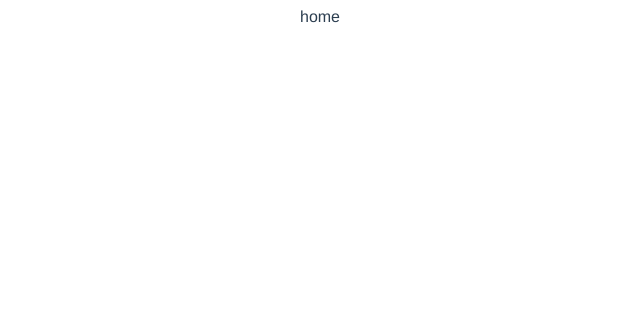
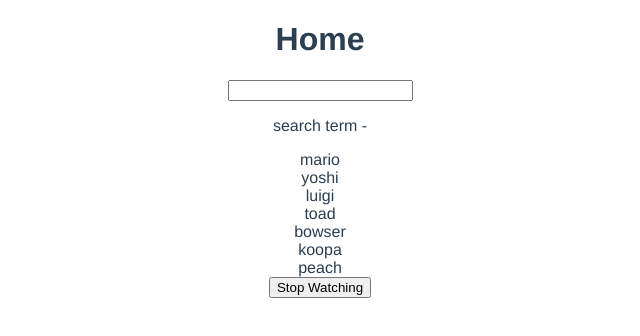
Before and after one commit to massimilianoporzio/dojo-blog, a Vue app: page / in a window 1280 px wide. Shown: the top 336 px of the page, without its empty margins (320-960 px from the left). Built offline with nearby package versions, Linux system fonts and the light colour scheme.

Commit message:
vue composition

```diff
--- a/src/views/Home.vue
+++ b/src/views/Home.vue
@@ -1,10 +1,33 @@
 <template>
   <div class="home">
-   home
+    <h1>Home</h1>
+    <input type="text" v-model="search">
+    <p>search term - {{ search }}</p>
+    <div v-for="name in matchingNames" :key="name">{{ name }}</div>
+    <button @click="handleClick">Stop Watching</button>
   </div>
 </template>
 
 <script setup>
+import {computed, reactive, ref, watch, watchEffect} from "vue";
 const name= 'Home'
+const search = ref('')
+const stopWatch = watch(search,()=>{
+  console.log("WATCH")
+})
 
+const handleClick = ()=>{
+  console.log('CLICK')
+  stopWatch()
+  stopWatchEffect()
+}
+
+const stopWatchEffect=watchEffect(()=>{
+  console.log('watchEffect',search.value)
+})
+const names = ref(['mario', 'yoshi', 'luigi', 'toad', 'bowser', 'koopa', 'peach'])
+const matchingNames = computed(() => {
+  // return ['a', 'b', 'c']
+  return names.value.filter(name => name.includes(search.value))
+})
 </script>
```
